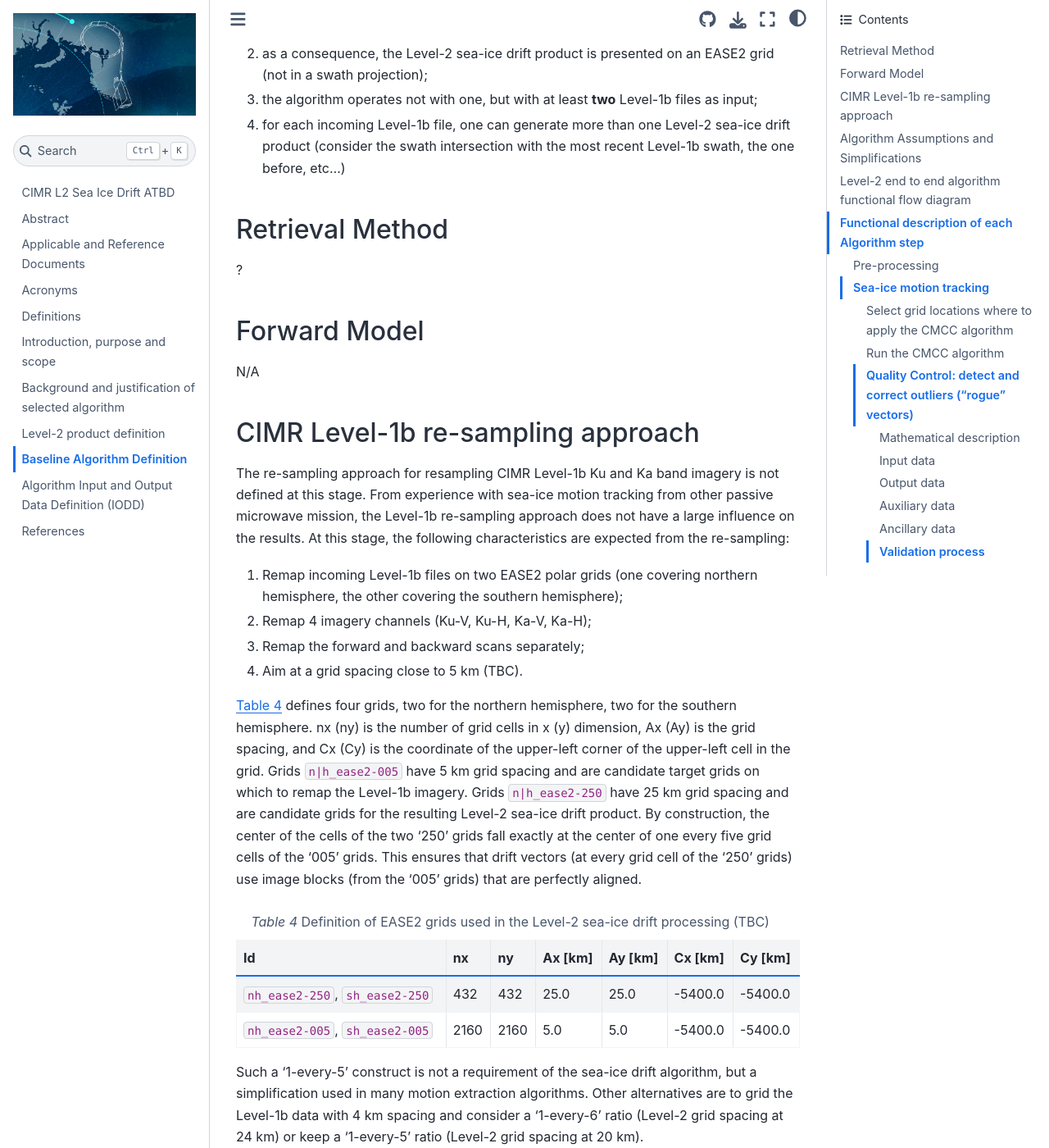
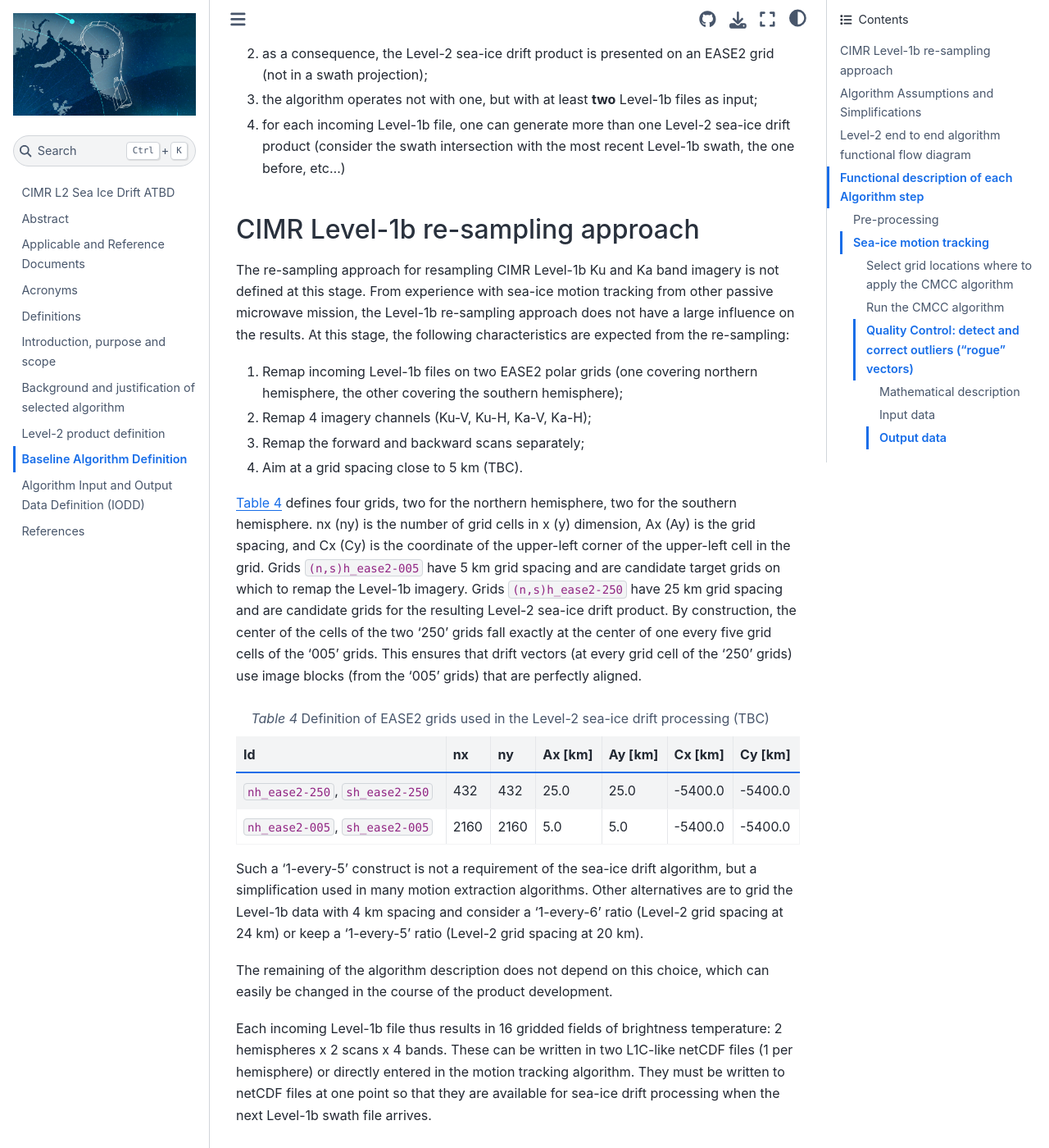
Before and after one commit to CIMR-Algos/SeaIceDrift_ATBD, a Jupyter Book: the page built from book/baseline_algorithm_definition.md, in a window 1280 px wide and 1400 px high, scrolled down 499 px. Shown: the whole window at 82% size. Built offline with Jupyter Book 1.0.4 settings and Sphinx 7.4.7 and the Sphinx Book theme 1.1.4, drawn with Linux system fonts in a browser that asks for light colours; cross-references to code outside the pages are shown as plain code; some of the changed text lies outside the part shown.

Commit message:
clean the N/As

```diff
--- a/book/baseline_algorithm_definition.md
+++ b/book/baseline_algorithm_definition.md
@@ -17,14 +17,6 @@
 3. the algorithm operates not with one, but with at least **two** Level-1b files as input;
 4. for each incoming Level-1b file, one can generate more than one Level-2 sea-ice drift product (consider the swath intersection with the most recent Level-1b swath, the one before, etc...)
 
-## Retrieval Method
-
-?
-
-## Forward Model
-
-N/A
-
 ## CIMR Level-1b re-sampling approach
 
 The re-sampling approach for resampling CIMR Level-1b Ku and Ka band imagery is not defined at this stage. From experience with sea-ice motion tracking from other passive
@@ -37,7 +29,7 @@
 4. Aim at a grid spacing close to 5 km (TBC).
 
 {numref}`grids` defines four grids, two for the northern hemisphere, two for the southern hemisphere. nx (ny) is the number of grid cells in x (y) dimension, Ax (Ay) is the grid spacing, and Cx (Cy) is the coordinate
-of the upper-left corner of the upper-left cell in the grid. Grids `n|h_ease2-005` have 5 km grid spacing and are candidate target grids on which to remap the Level-1b imagery. Grids `n|h_ease2-250` have 25 km grid spacing
+of the upper-left corner of the upper-left cell in the grid. Grids `(n,s)h_ease2-005` have 5 km grid spacing and are candidate target grids on which to remap the Level-1b imagery. Grids `(n,s)h_ease2-250` have 25 km grid spacing
 and are candidate grids for the resulting Level-2 sea-ice drift product. By construction, the center of the cells of the two '250' grids fall exactly at the center of one every five grid cells of the '005' grids. This
 ensures that drift vectors (at every grid cell of the '250' grids) use image blocks (from the '005' grids) that are perfectly aligned.
 
@@ -104,14 +92,6 @@
 ##### Auxiliary data
 
 A source of sea-ice concentration (can be from CIMR Level-2 Sea Ice Concentration product, or Level-2 Integrated-Retrieval product).
-
-##### Ancillary data
-
-N/A
-
-##### Validation process
-
-N/A
 
 #### Remap Level-1b brightness temperatures to the EASE2 image grids
 
@@ -137,17 +117,9 @@
 
 16 2D field of brightness temperature on the image grids (2 grids x 2 scans x 4 channels).
 
-##### Auxiliary data
-
-N/A
-
 ##### Ancillary data
 
 The latitude and longitude of all the Level-1b samples.
-
-##### Validation process
-
-N/A
 
 #### Image preprocessing (Laplacian filter)
 
@@ -202,17 +174,9 @@
 
 16 2D field of laplacian-filtered brightness temperature on the image grids.
 
-##### Auxiliary data
-
-N/A
-
 ##### Ancillary data
 
 The ice/water/land mask on the image grids.
-
-##### Validation process
-
-N/A
 
 ### Sea-ice motion tracking
 
@@ -238,7 +202,7 @@
 
 #### Select grid locations where to apply the CMCC algorithm
 
-The CMCC can only be applied where the two swaths (start and end images) overlap over sea ice. A first step in the processing is thus to go through all the positions in the `(n|s)h_ease2-250` grid and test if
+The CMCC can only be applied where the two swaths (start and end images) overlap over sea ice. A first step in the processing is thus to go through all the positions in the `(n,s)h_ease2-250` grid and test if
 there is sufficient overlap between the two images, and if the overlap is over sea ice.
 
 ##### Logical description
@@ -263,29 +227,17 @@
 
 ##### Input data
 
-The two (start and end) ice/ocean/land masks on the image grid `(n|s)h_ease2-005`.
+The two (start and end) ice/ocean/land masks on the image grid `(n,s)h_ease2-005`.
 
-The two (start and end) laplacian-filtered brightness temperature maps on the image grid `(n|s)h_ease2-005`.
+The two (start and end) laplacian-filtered brightness temperature maps on the image grid `(n,s)h_ease2-005`.
 
 The diameter of the sub-image (*aka* image block) to be used in the CMCC, in number of pixels.
 
-The definition of the Level-2 product grid `(n|s)h_ease2-025`.
+The definition of the Level-2 product grid `(n,s)h_ease2-025`.
 
 ##### Output data
 
 A 2D field of status flags recording the status at the end of this selection step (in particular recording where and why CMCC will not be attempted).
-
-##### Auxiliary data
-
-N/A
-
-##### Ancillary data
-
-N/A
-
-##### Validation process
-
-N/A
 
 #### Run the CMCC algorithm
 
@@ -472,23 +424,11 @@
 
 ##### Output data
 
-A 2D field of drift vectors ($\delta_x$ and $\delta_y$ components) on the `(n|h)_ease2-250` grid.
+A 2D field of drift vectors ($\delta_x$ and $\delta_y$ components) on the `(n,s)h_ease2-250` grid.
 
 A 2D field of maximum cross-correlation value for each vector.
 
 A 2D field of status flags recording the status at the end of the CMCC optimization.
-
-##### Auxiliary data
-
-N/A
-
-##### Ancillary data
-
-N/A
-
-##### Validation process
-
-N/A
 
 #### Quality Control: detect and correct outliers ("rogue" vectors)
 
@@ -566,7 +506,7 @@
 
 ##### Input data
 
-The 2D field of drift vectors ($\delta_x$ and $\delta_y$ components) on the `(n|h)_ease2-250` grid from the initial CMCC run.
+The 2D field of drift vectors ($\delta_x$ and $\delta_y$ components) on the `(n,s)h_ease2-250` grid from the initial CMCC run.
 
 The 2D field of maximum cross-correlation value for each vector from the initial CMCC run.
 
@@ -576,20 +516,8 @@
 
 Updates:
 
-The 2D field of drift vectors ($\delta_x$ and $\delta_y$ components) on the `(n|h)_ease2-250` grid from the initial CMCC run.
+The 2D field of drift vectors ($\delta_x$ and $\delta_y$ components) on the `(n,s)h_ease2-250` grid from the initial CMCC run.
 
 The 2D field of maximum cross-correlation value for each vector from the initial CMCC run.
 
 The 2D field of status flags recording the status at the end of the initial CMCC optimization.
-
-##### Auxiliary data
-
-N/A
-
-##### Ancillary data
-
-N/A
-
-##### Validation process
-
-N/A
```
Also changed, not shown: other parts of book/baseline_algorithm_definition.md (+0 -4 lines).
